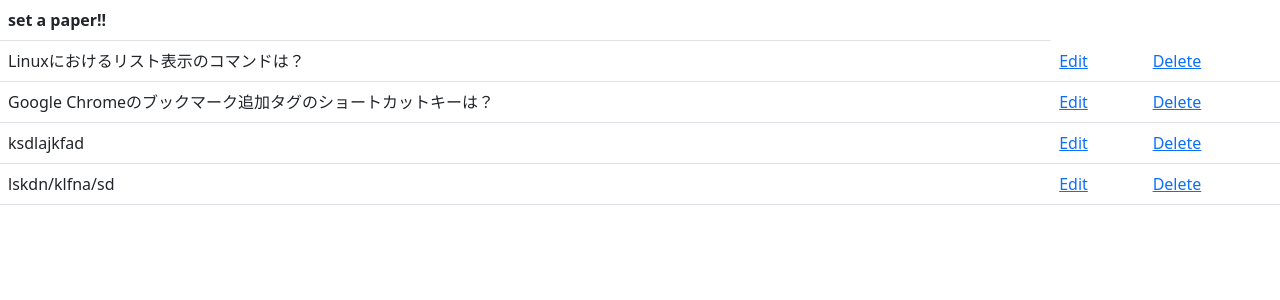
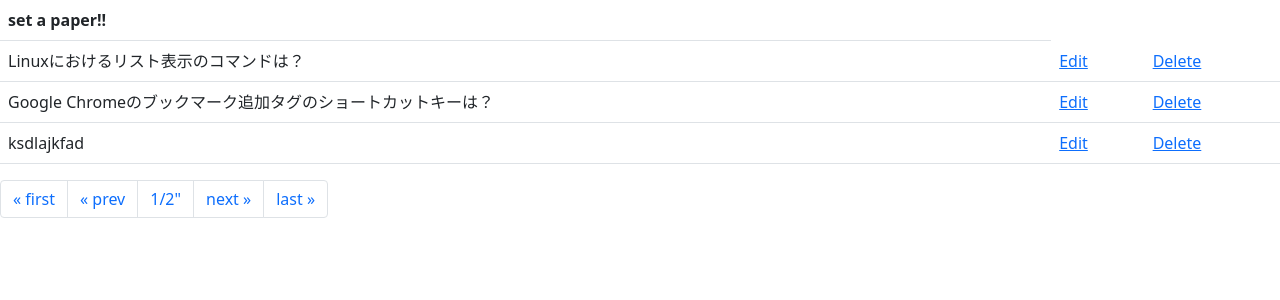
Before and after one commit to kntr0116/hackthon, a Django app: page /posts/ in a window 1280 px wide. Shown: the part 72-372 px from the top of the page. Run offline with Django 3.2, Linux system fonts and the light colour scheme; data comes from the database, SQL or seed files in the repository; both versions use the stored data as it was after the commit; some libraries are stand-ins or nearby versions.

Commit message:
ページネーター

```diff
--- a/posts/templates/posts/header.html
+++ b/posts/templates/posts/header.html
@@ -1,8 +1,8 @@
 <div class="container">
   <header class="d-flex justify-content-center py-3">
     <ul class="nav nav-pills">
-      <li class="nav-item"><a href="#" class="nav-link active">Home</a></li>
-      <li class="nav-item"><a href="#" class="nav-link">create</a></li>
+      <li class="nav-item"><a href="{% url '問題一覧ページ' %}" class="nav-link active">Home</a></li>
+      <li class="nav-item"><a href="{% url 'create' %}" class="nav-link">create</a></li>
       <li class="nav-item"><a href="#" class="nav-link">other</a></li>
       <li class="nav-item"><a href="#" class="nav-link">Top</a></li>
     </ul>
--- a/posts/templates/posts/index.html
+++ b/posts/templates/posts/index.html
@@ -17,4 +17,48 @@
        </tr>
     {% endfor %}
   </table>
+  <ul class="pagination">
+    {% if data.has_previous %}
+    <li class="page_item">
+        <a class="page-link" href="{% url '問題一覧ページ' %}">
+           &laquo; first</a>
+    </li>
+    <li class="page-item">
+        <a class="page-link" href="{% url '問題一覧ページ' %}{{data.previous_page_number}}">
+           &laquo; prev</a>
+    </li>
+   {% else %}
+   <li class="page-item">
+      <a class="page-link">
+        &laquo; first</a>
+   </li>
+   <li class="page-item">
+      <a class="page-link">
+        &laquo; prev</a>
+   </li>
+   {% endif %}
+   <li class="page-item">
+        <a class="page-link">
+          {{data.number}}/{{data.paginator.num_pages}}"</a>
+   </li>
+   {% if data.has_next %}
+   <li class="page-item">
+        <a class="page-link" href="{% url '問題一覧ページ' %}{{data.next_page_number }}">
+           next &raquo;</a>
+   </li>
+   <li class="page-item">
+        <a class="page-link" href="{% url '問題一覧ページ' %}{{data.paginator.num_pages }}">
+           last &raquo;</a>
+   </li>
+   {% else %}
+   <li class="page-item">
+      <a class="page-link">
+          next &raquo;</a>
+   </li>
+   <li class="page-item">
+      <a class="page-link">
+          last &raquo;</a>
+   </li>
+   {% endif %}
+ </ul>
 {% endblock %}
--- a/posts/urls.py
+++ b/posts/urls.py
@@ -4,7 +4,8 @@ from django.urls.resolvers import URLPattern
 from . import views
 
 urlpatterns = [
-    path('', views.index, name='問題作成ページ'),
+    path('', views.index, name='問題一覧ページ'),
+    path('<int:num>', views.index, name='問題一覧ページ'),
     path('create', views.create, name='create'),
     path('edit/<int:num>', views.edit, name='edit'),
     path('delete/<int:num>', views.delete, name='delete'),
--- a/posts/views.py
+++ b/posts/views.py
@@ -3,11 +3,13 @@ from django.http import HttpResponse
 from .forms import PostForm
 from .models import Post
 from django.shortcuts import redirect
+from django.core.paginator import Paginator
 
-def index(request):
+def index(request,num=1):
     data = Post.objects.all()
+    page = Paginator(data, 3)
     params = {
-        'data': data,
+        'data': page.get_page(num)
     }
     return render(request, 'posts/index.html', params)
 
```
Also changed, not shown: db.sqlite3.
